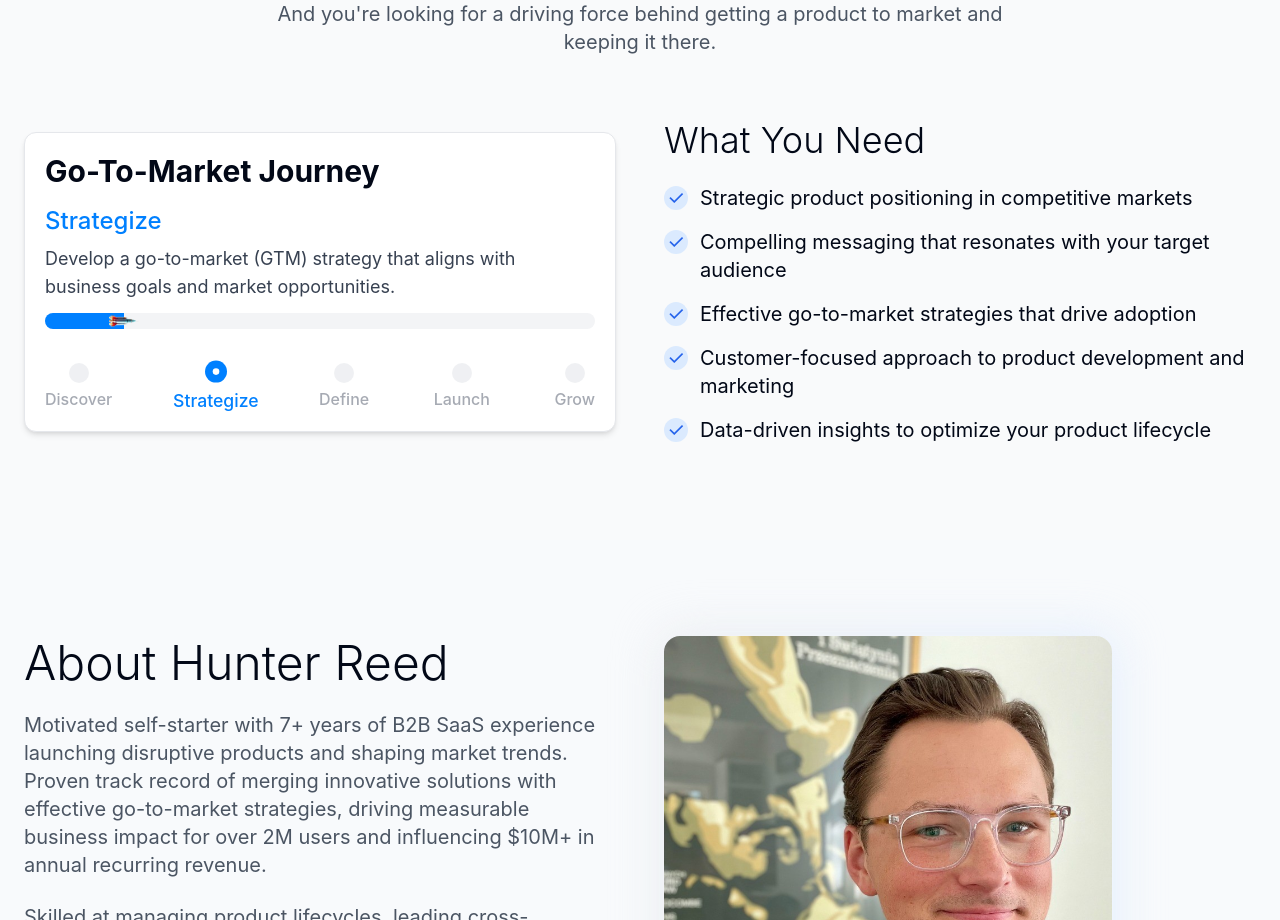
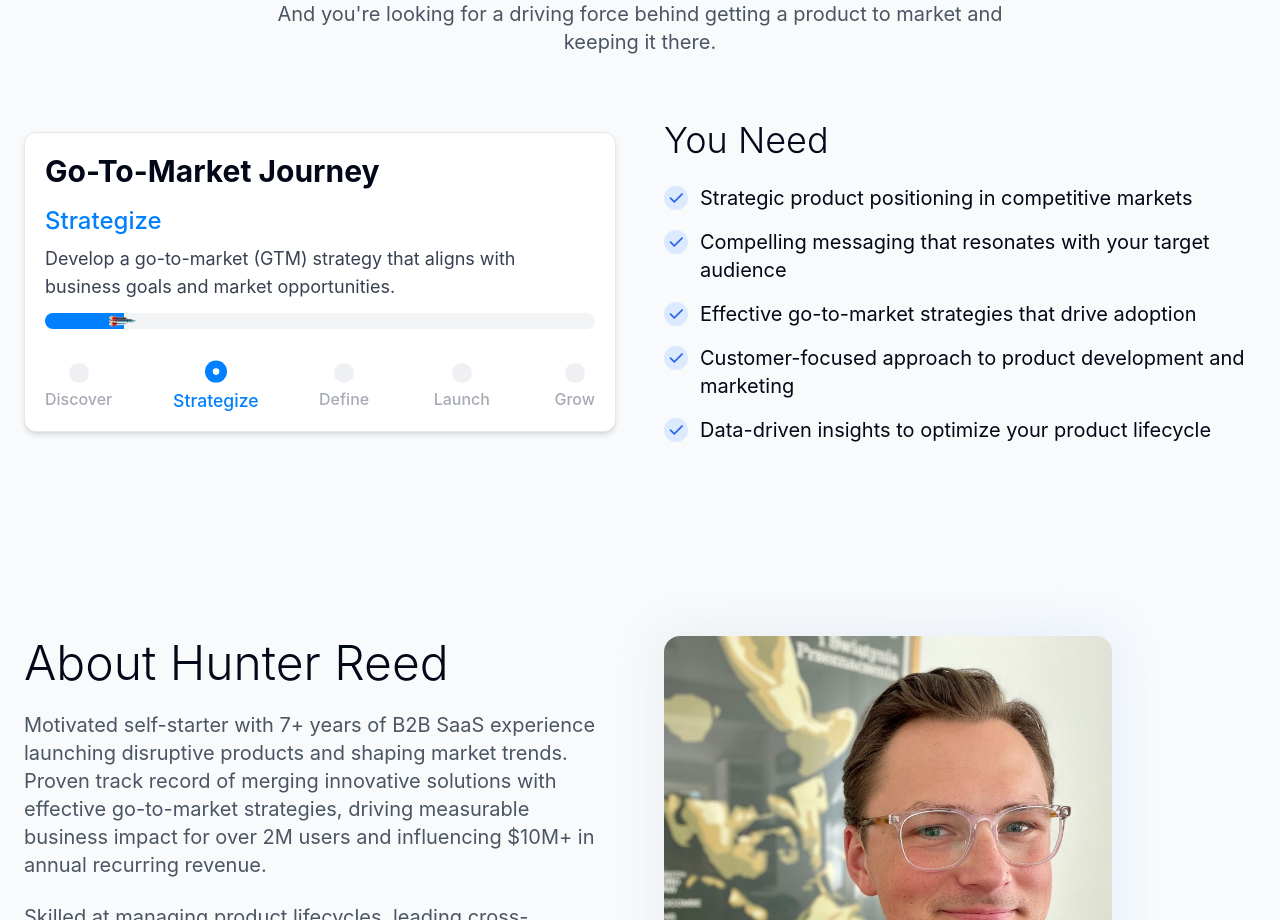
Before and after one commit to ReedInnovate/reedinnovatellc-mainsite, a React (Vite) app: page / in a window 1280 px wide. Shown: the part 960-1880 px from the top of the page. Built offline with nearby package versions, Linux system fonts and the light colour scheme; a web font is replaced by a local one.

Commit message:
Change section title
Updates the title of a section from "What You Need" to "You Need".

```diff
--- a/src/components/sections/YouSection.tsx
+++ b/src/components/sections/YouSection.tsx
@@ -140,7 +140,7 @@ const YouSection = () => {
             </div>
           </div>
           <div className="space-y-4 md:space-y-6 order-1 lg:order-2">
-            <h3 className="text-3xl md:text-4xl font-light">What You Need</h3>
+            <h3 className="text-3xl md:text-4xl font-light">You Need</h3>
             <ul className="space-y-3 md:space-y-4 text-lg md:text-xl">
               {[
                 "Strategic product positioning in competitive markets",
```
